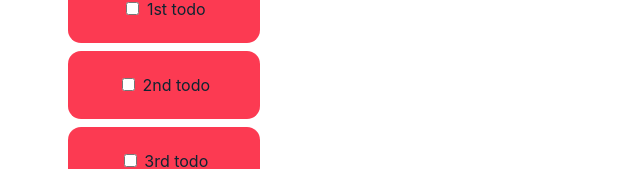
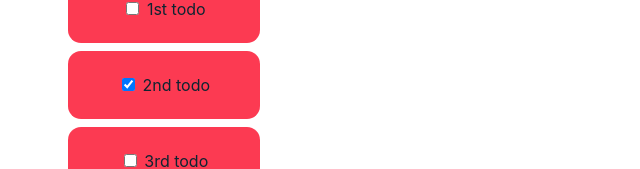
Before and after one commit to chevtong/intro-react, a React (Create React App) app: page / in a window 1280 px wide. Shown: the part 189-358 px from the top of the page, without its empty margins (300-940 px from the left). Built offline with nearby package versions, Linux system fonts and the light colour scheme.

Commit message:
Add complete attribute to checkbox input

```diff
--- a/src/components/List.js
+++ b/src/components/List.js
@@ -4,7 +4,7 @@ function List() {
 
   const initalTodos = [
     {id: 1, name: '1st todo', complete: false},
-    {id: 2, name: '2nd todo', complete: false},
+    {id: 2, name: '2nd todo', complete: true},
     {id: 3, name: '3rd todo', complete: false},
   ];
 
@@ -19,7 +19,7 @@ function List() {
 
         //have to put an id/index for the items in react
         <li key={todo.id}>
-          <input type="checkbox" /> {todo.name}
+          <input type="checkbox" checked={todo.complete}/> {todo.name}
         </li>
       ))}
     </ul>
```
Also changed, not shown: src/components/Item.js (deleted, +0 -13 lines).
